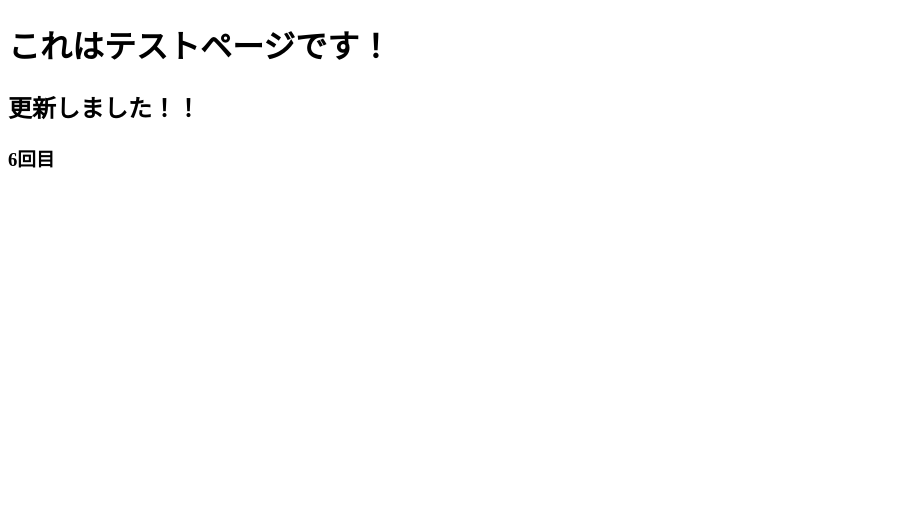
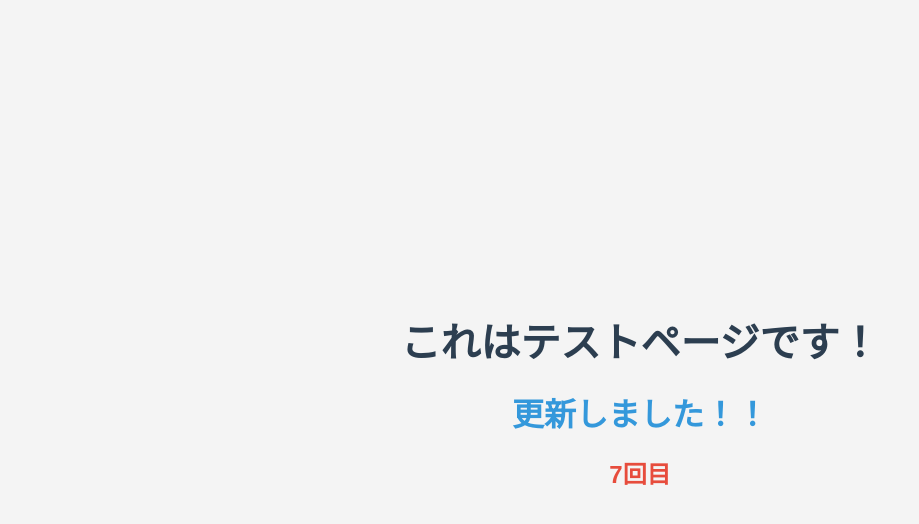
Before and after one commit to den2k6/pages_test, a plain HTML site: page docs/index.html in a window 1280 px wide. Shown: the whole page, without its empty margins (0-919 px from the left). Drawn offline with Linux system fonts and the light colour scheme.

Commit message:
apply styles

```diff
--- a/docs/index.html
+++ b/docs/index.html
@@ -4,10 +4,45 @@
     <meta charset="UTF-8" />
     <meta name="viewport" content="width=device-width, initial-scale=1.0" />
     <title>This is a test page.</title>
+    <style>
+      body {
+        font-family: Arial, sans-serif;
+        background-color: #f4f4f4;
+        color: #333;
+        display: flex;
+        justify-content: center;
+        align-items: center;
+        height: 100vh;
+        margin: 0;
+      }
+
+      h1, h2, h3 {
+        margin: 0;
+        padding: 10px;
+        text-align: center;
+      }
+
+      h1 {
+        font-size: 2.5em;
+        color: #2c3e50;
+      }
+
+      h2 {
+        font-size: 2em;
+        color: #3498db;
+      }
+
+      h3 {
+        font-size: 1.5em;
+        color: #e74c3c;
+      }
+    </style>
   </head>
   <body>
-    <h1>これはテストページです！</h1>
-    <h2>更新しました！！</h2>
-    <h3>6回目</h3>
+    <div>
+      <h1>これはテストページです！</h1>
+      <h2>更新しました！！</h2>
+      <h3>7回目</h3>
+    </div>
   </body>
 </html>
```
